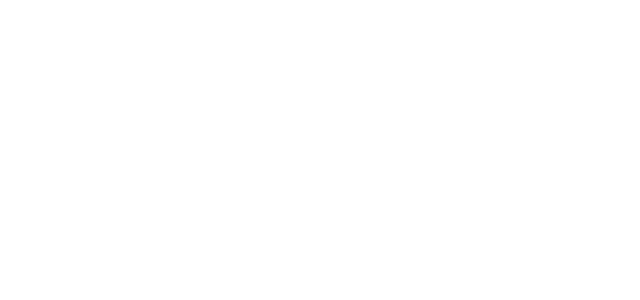
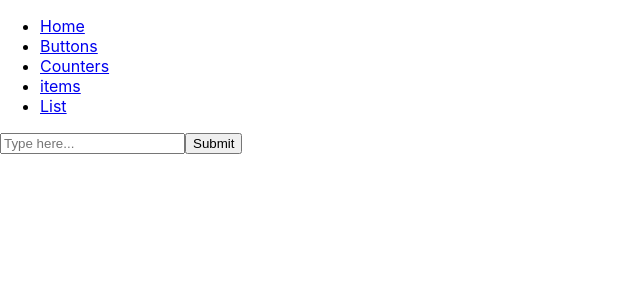
Before and after one commit to Sampo71/React_yes, a React (Create React App) app in the folder sk_react_harjotus/: page /List in a window 1280 px wide. Before the commit this address had no page. Shown: the top 300 px of the page, without its empty margins (0-640 px from the left). Built offline with nearby package versions, Linux system fonts and the light colour scheme.

Commit message:
lista aloitettu

```diff
--- a/sk_react_harjotus/src/App.js
+++ b/sk_react_harjotus/src/App.js
@@ -4,7 +4,8 @@
 import { BrowserRoute, Routes, Route, BrowserRouter } from "react-router-dom";
 import { Router } from "./pages/Router";
 import { Counters } from "./pages/Counters";
-import { Items } from "./pages/Items"
+import { Items } from "./pages/Items";
+import { List } from "./pages/List";
 
 
 function App() {
@@ -17,6 +18,7 @@
           <Route path="Buttons" element={<Buttons/>}/>
           <Route path="Counters" element={<Counters/>}/>
           <Route path="Items" element={<Items/>}/>
+          <Route path="List" element={<List/>}/>
         </Route>
       </Routes>
     </div>
--- /dev/null
+++ b/sk_react_harjotus/src/pages/List.jsx
@@ -0,0 +1,24 @@
+import { react } from "react";
+import {useState} from "react";
+
+export const List = ()=>{
+    const[content, setContent]= useState([]);
+    const[inputValue,setInputValue]= useState('')
+    return(
+        <div>
+           <div>
+               <form onSubmit={(event)=>{
+                event.preventDeafault()
+                const temp = [inputValue,...content];
+                 setContent(temp);
+                 setInputValue('');
+            }}>
+                   <input type="text"
+                    placeholder="Type here..."
+                     value={inputValue} required/>
+                   <input type="submit" value="Submit"/>
+               </form>
+           </div>
+        </div>
+    );
+}
--- a/sk_react_harjotus/src/pages/Router.jsx
+++ b/sk_react_harjotus/src/pages/Router.jsx
@@ -18,6 +18,9 @@
                     <li>
                          <Link to="Items">items</Link>
                     </li>
+                    <li>
+                        <Link to="List">List</Link>
+                    </li>
                 </ul>
             </div>
         <Outlet/>
--- a/sk_react_harjotus/src/pages/itemDataBase.js
+++ b/sk_react_harjotus/src/pages/itemDataBase.js
@@ -1,14 +1,20 @@
 export const items=[
     {
         img:"https://upload.wikimedia.org/wikipedia/commons/1/18/Dog_Breeds.jpg",
-        title:"Item1",
-        describe:"dog",
+        title:"dog",
+        description:" dog",
         id: 0,
     },
     {
         img:"https://img.rawpixel.com/s3fs-private/rawpixel_images/website_content/pu2331636-image-kwvy7w5w.jpg?w=800&dpr=1&fit=default&crop=default&q=65&vib=3&con=3&usm=15&bg=F4F4F3&ixlib=js-2.2.1&s=20899ffe2ed54df5e6371da6fe1dacc9",
-        title:"Item1",
-        describe:"cat",
+        title:"cat",
+        description:" cat",
         id: 1,
+    },
+    {
+        img:"https://i2.pickpik.com/photos/534/409/216/cat-siamese-cat-red-mackerel-tabby-red-cat-preview.jpg",
+        title:"cat vs cat",
+        description:" they fight",
+        id: 2,
     }
 ]
```
